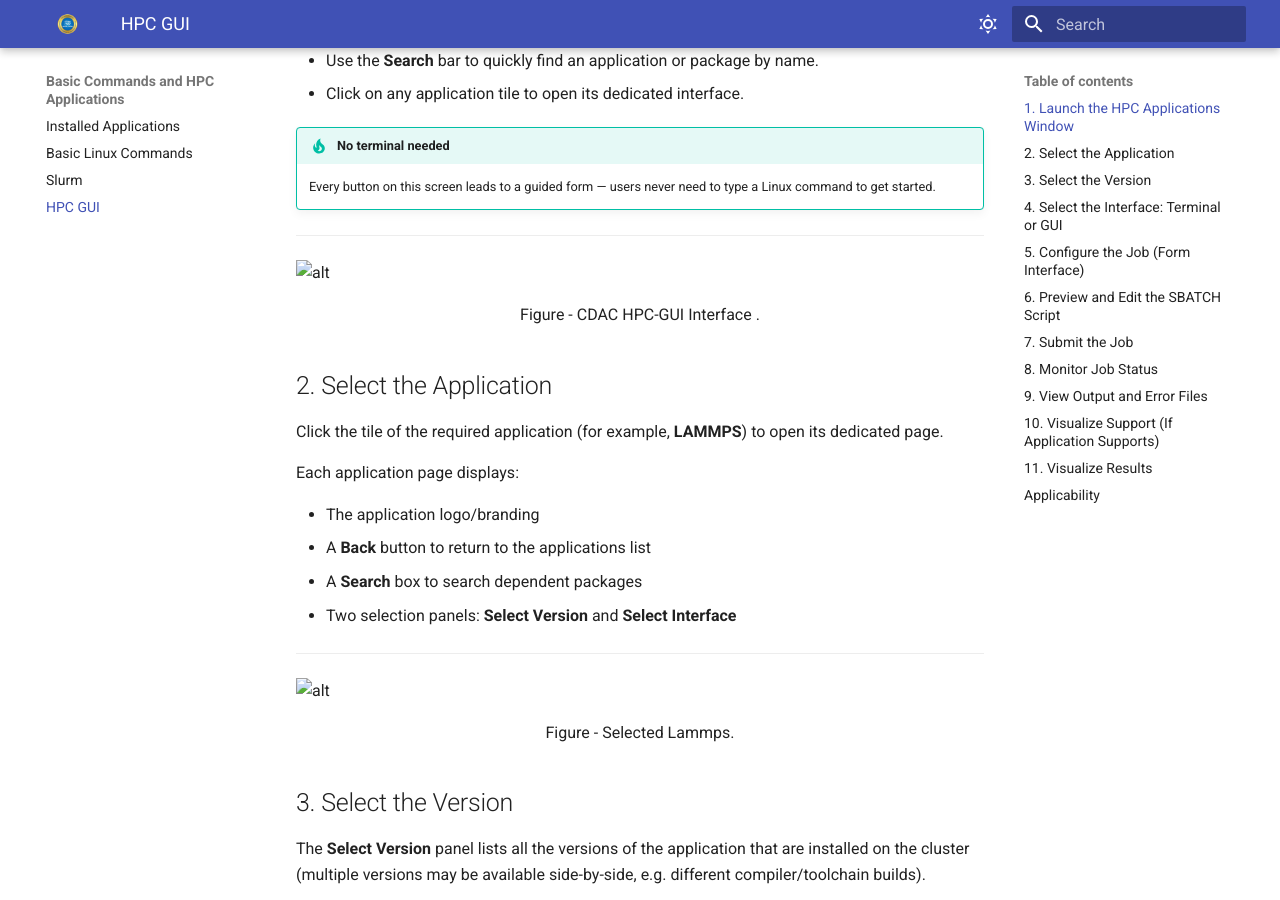
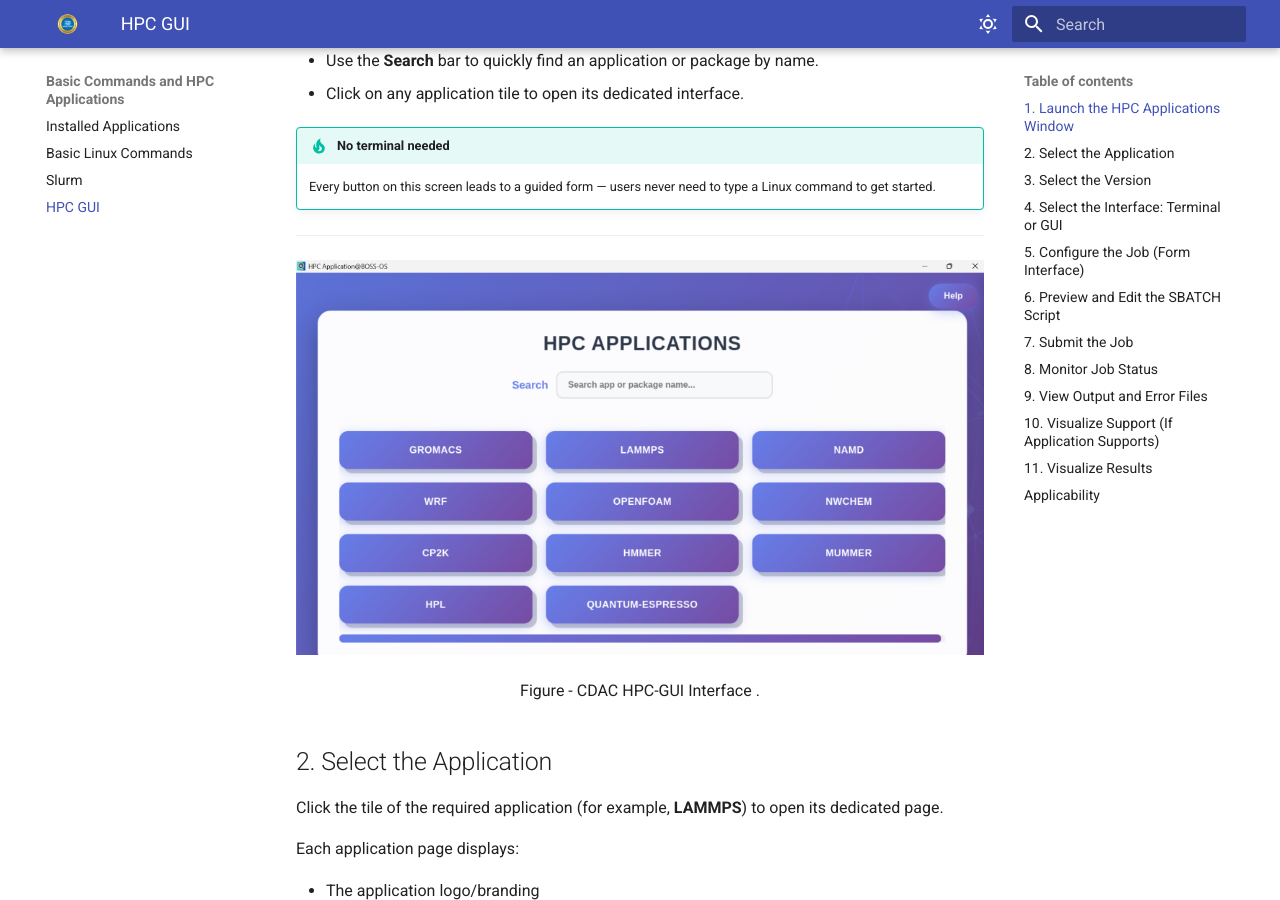
Before and after one commit to cdac-paramshavak/Paramshavak-UserManual, an MkDocs documentation site: the page built from docs/applications/hpcgui.md, in a window 1280 px wide and 900 px high, scrolled down 585 px. Built offline with MkDocs 1.6.1 and Material for MkDocs 9.7.7, drawn with Linux system fonts in a browser that asks for light colours.

Commit message:
UPdated Image path

```diff
--- a/docs/applications/hpcgui.md
+++ b/docs/applications/hpcgui.md
@@ -28,7 +28,7 @@ WRF, OpenFOAM, NWChem, CP2K, HMMER, MUMmer, HPL, Quantum-ESPRESSO, and more).
 
 ---
 
-<img src="../image/hpcgui01.png" alt="alt">
+<img src="../../image/hpcgui01.png" alt="alt">
 <p style="text-align: center;">Figure - CDAC HPC-GUI Interface .</p>
 
 
@@ -45,7 +45,7 @@ Each application page displays:
 - Two selection panels: **Select Version** and **Select Interface**
 
 ---
-<img src="../image/hpcgui02.png" alt="alt">
+<img src="../../image/hpcgui02.png" alt="alt">
 <p style="text-align: center;">Figure - Selected Lammps.</p>
 
 
@@ -63,7 +63,7 @@ different compiler/toolchain builds).
 
 ---
 
-<img src="../image/hpcgui03.png" alt="alt">
+<img src="../../image/hpcgui03.png" alt="alt">
 <p style="text-align: center;">Figure - Available Multiple version .</p>
 
 
@@ -80,7 +80,7 @@ Click **Use GUI** to continue with the form-based workflow.
 
 ---
 
-<img src="../image/hpcgui04.png" alt="alt">
+<img src="../../image/hpcgui04.png" alt="alt">
 <p style="text-align: center;">Figure - Select the GUI - Terminal Interface </p>
 
 ## 5. Configure the Job (Form Interface)
@@ -98,7 +98,7 @@ Once the required fields are filled in, the GUI automatically generates a valid
 
 ---
 
-<img src="../image/hpcgui06.png" alt="alt">
+<img src="../../image/hpcgui06.png" alt="alt">
 <p style="text-align: center;">Figure - GUI Interfeace Add Parameters And Input Files </p>
 
 ## 6. Preview and Edit the SBATCH Script
@@ -116,7 +116,7 @@ Before submission, the GUI displays a **Preview** of the auto-generated SBATCH s
 
 ---
 
-<img src="../image/hpcgui07.png" alt="alt">
+<img src="../../image/hpcgui07.png" alt="alt">
 <p style="text-align: center;">Figure - Check the preview and edit if required  and save.</p>
 
 ## 7. Submit the Job
@@ -129,7 +129,7 @@ Once satisfied with the script:
 ---
 
 
-<img src="../image/hpcgui08.png" alt="alt">
+<img src="../../image/hpcgui08.png" alt="alt">
 <p style="text-align: center;">Figure - Select output folder path and the Submit  </p>
 
 ## 8. Monitor Job Status
@@ -143,7 +143,7 @@ The status indicator will show one of the following:
 
 ---
 
-<img src="../image/hpcgui09.png" alt="alt">
+<img src="../../image/hpcgui09.png" alt="alt">
 <p style="text-align: center;">Figure - JobID displayed and status can be verified </p>
 
 ## 9. View Output and Error Files
@@ -157,7 +157,7 @@ Once the job finishes, two buttons become available:
 ---
 
 
-<img src="../image/hpcgui10.png" alt="alt">
+<img src="../../image/hpcgui10.png" alt="alt">
 <p style="text-align: center;">Figure - Ouput File  </p>
 
 
@@ -172,14 +172,14 @@ For applications that support visualization (e.g. molecular dynamics or CFD tool
 ---
 
 
-<img src="../image/hpcgui11.png" alt="alt">
+<img src="../../image/hpcgui11.png" alt="alt">
 <p style="text-align: center;">Figure - Visualisation tool </p>
 
 ## 11. Visualize Results
 
 3. The built-in visualization tool launches and renders the output for analysis directly
 
-<img src="../image/hpcgui12.png" alt="alt">
+<img src="../../image/hpcgui12.png" alt="alt">
 <p style="text-align: center;">Figure - Rendered Visualization Result </p>
 
 
```
